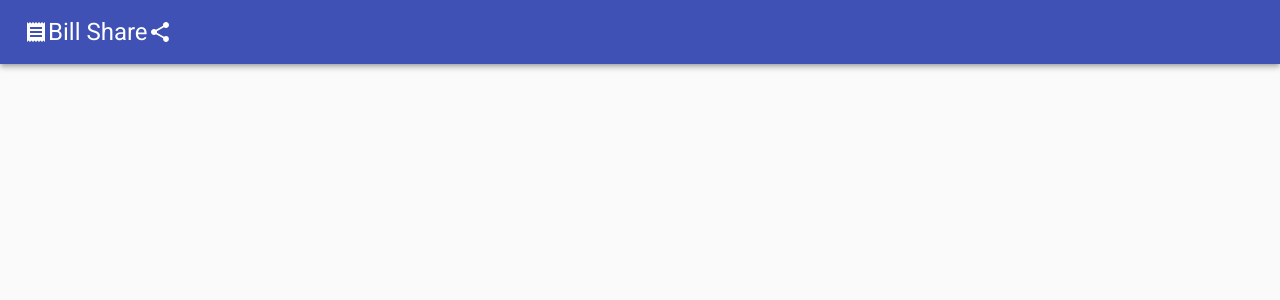
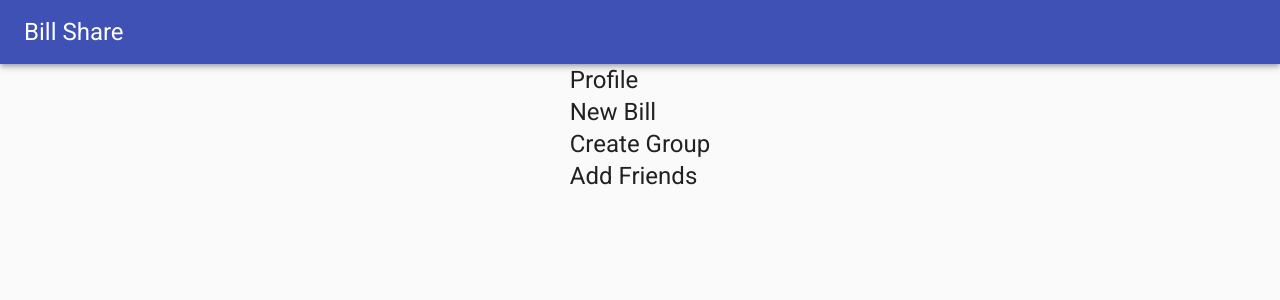
Before and after one commit to kaylinjdennis/final-project, a React (Create React App) app: page / in a window 1280 px wide. Shown: the top 300 px of the page. Built offline with nearby package versions, Linux system fonts and the light colour scheme.

Commit message:
more experimenting, trying out grid and box

```diff
--- a/src/components/App.jsx
+++ b/src/components/App.jsx
@@ -1,5 +1,5 @@
 import React from 'react';
-import { Typography, CssBaseline, AppBar, Toolbar } from '@material-ui/core';
+import { Typography, CssBaseline, AppBar, Toolbar, Grid, Box } from '@material-ui/core';
 import { Receipt, Share } from '@material-ui/icons';
 
 
@@ -9,11 +9,32 @@ function App() {
 		<CssBaseline />
 		<AppBar position="relative">
 			<Toolbar>
-				<Receipt />
-				<Typography variant="h5">Bill Share </Typography>
-				<Share />
+				{/* <Receipt align="center"/>			 */}
+				<Typography variant="h5" align="center">Bill Share </Typography>
+				{/* <Share align="center"/> */}
 			</Toolbar>
 		</AppBar>
+
+
+		<Grid container justify = "center">
+		<Box m="auto">
+		<Typography variant="h5">Profile</Typography>
+		<Typography variant="h5">New Bill</Typography>
+		<Typography variant="h5">Create Group</Typography>
+		<Typography variant="h5">Add Friends</Typography>
+
+		</Box>
+		</Grid>
+		{/* <Box m="auto">
+			<Box m="auto">
+		<Typography variant="h5">Profile</Typography>
+		<Typography variant="h5">New Bill</Typography>
+		<Typography variant="h5">Create Group</Typography>
+		<Typography variant="h5">Add Friends</Typography>
+			</Box>
+		</Box> */}
+
+
 		</>
 	);
 }
```
